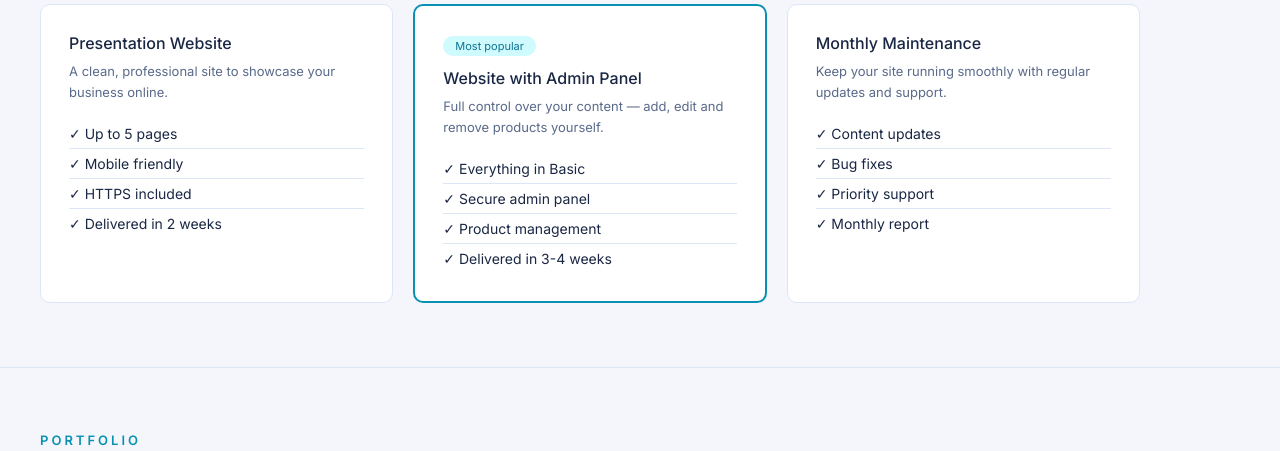
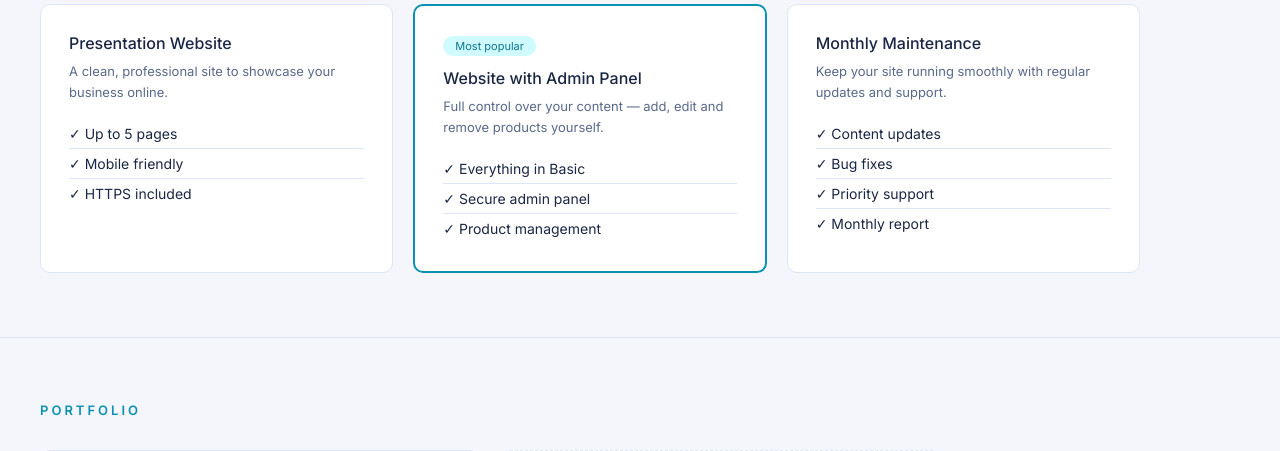
Before and after one commit to Vatyo/vatyo-portfolio, a Flask app: page / in a window 1280 px wide. Shown: the part 622-1073 px from the top of the page. Run offline with Flask 3, Linux system fonts and the light colour scheme.

Commit message:
update site

```diff
--- a/templates/index.html
+++ b/templates/index.html
@@ -58,7 +58,7 @@
                     <li data-en="Up to 5 pages" data-ro="Până la 5 pagini">✓ Up to 5 pages</li>
                     <li data-en="Mobile friendly" data-ro="Optimizat pentru mobil">✓ Mobile friendly</li>
                     <li data-en="HTTPS included" data-ro="HTTPS inclus">✓ HTTPS included</li>
-                    <li data-en="Delivered in 2 weeks" data-ro="Livrat în 2 săptămâni">✓ Delivered in 2 weeks</li>
+
                 </ul>
             </div>
 
@@ -70,7 +70,7 @@
                     <li data-en="Everything in Basic" data-ro="Tot din Basic">✓ Everything in Basic</li>
                     <li data-en="Secure admin panel" data-ro="Panou admin securizat">✓ Secure admin panel</li>
                     <li data-en="Product management" data-ro="Gestionare produse">✓ Product management</li>
-                    <li data-en="Delivered in 3-4 weeks" data-ro="Livrat în 3-4 săptămâni">✓ Delivered in 3-4 weeks</li>
+
                 </ul>
             </div>
 
```
